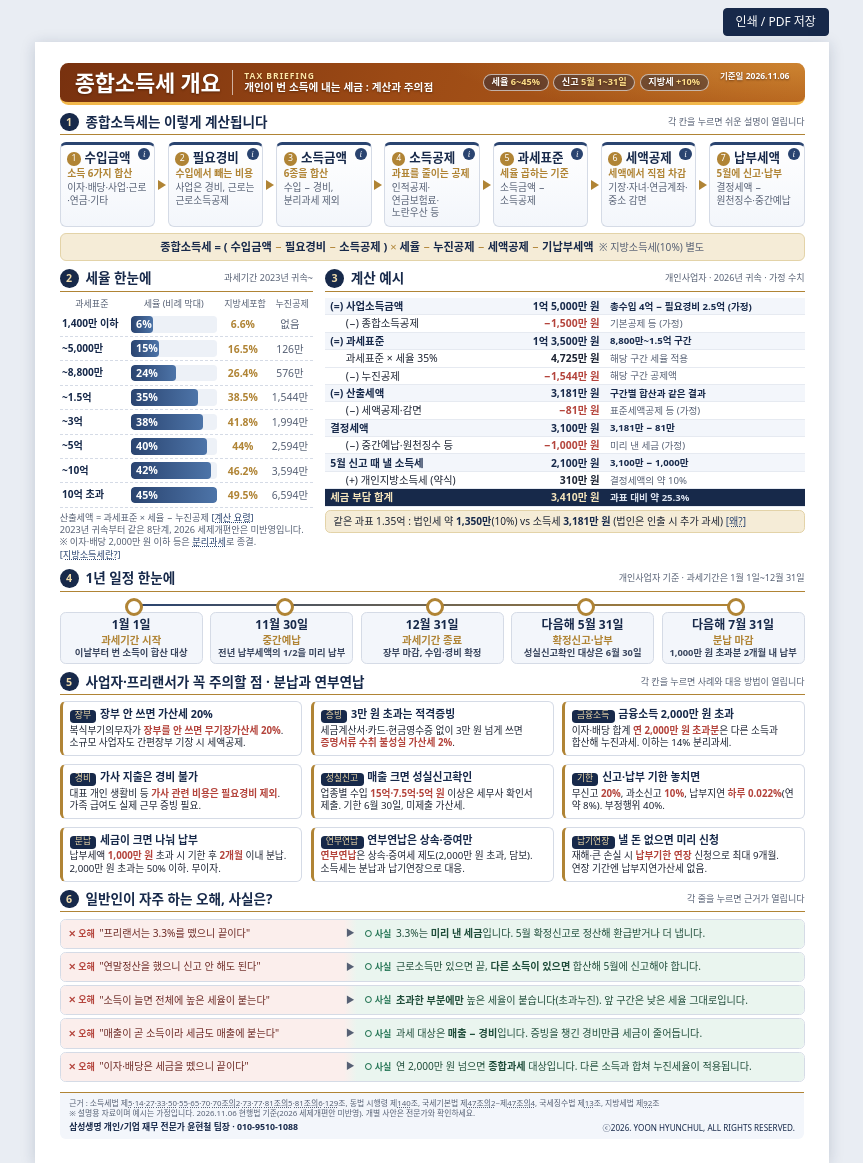
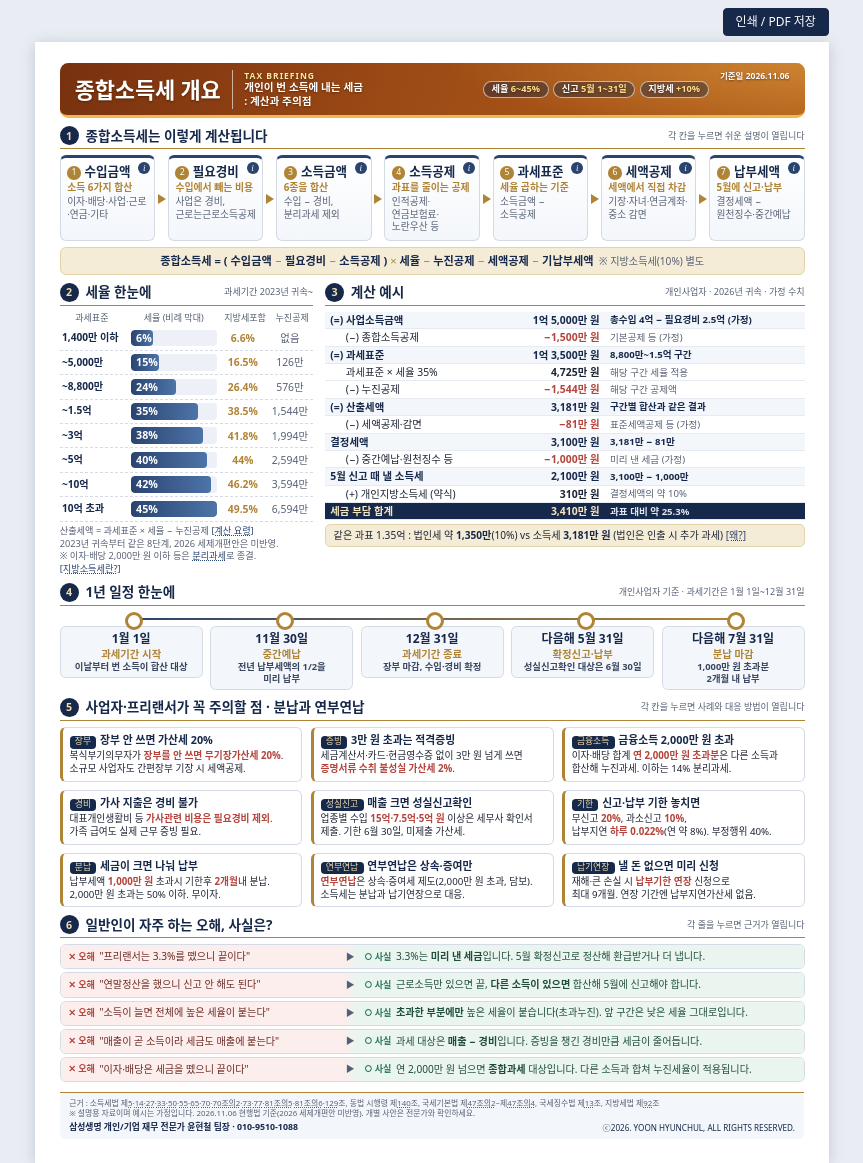
Before and after one commit to yangji-madang/SLGFC, a plain HTML site: page consult/inctax_info.html in a window 1280 px wide. Shown: the top 1163 px of the page, without its empty margins (208-1071 px from the left). Drawn offline with Linux system fonts and the light colour scheme.

Commit message:
[웹편집] consult/inctax_info.html 글자 수정 반영

```diff
--- a/consult/inctax_info.html
+++ b/consult/inctax_info.html
@@ -140,12 +140,12 @@ background:radial-gradient(80% 220% at 100% 0%,rgba(255,200,90,.35),transparent
 </div>
 
 
-<main class="sheet" id="sheet" data-ver="1793931141217">
+<main class="sheet" id="sheet" data-ver="1793931879719">
 <div class="main" id="main">
 
 <header class="ttl">
   <h1>종합소득세 개요</h1>
-  <div class="sub"><i>TAX BRIEFING</i>개인이 번 소득에 내는 세금 : 계산과 주의점</div>
+  <div class="sub"><i>TAX BRIEFING</i>개인이 번 소득에 내는 세금<br> : 계산과 주의점</div>
   <div class="chips"><span>세율 <b>6~45%</b></span><span>신고 <b>5월 1~31일</b></span><span>지방세 <b>+10%</b></span></div>
   <div class="qd">기준일 <b id="qd">2026.11.06</b></div>
 </header>
@@ -154,11 +154,11 @@ background:radial-gradient(80% 220% at 100% 0%,rgba(255,200,90,.35),transparent
   <div class="sh"><span class="n">1</span>종합소득세는 이렇게 계산됩니다<span class="hint">각 칸을 누르면 쉬운 설명이 열립니다</span></div>
   <div class="chain">
     <div class="st" data-p="ic" tabindex="0"><span class="i">i</span><span class="no">1</span><b>수입금액</b><small>소득 6가지 합산</small><p>이자·배당·사업·근로·연금·기타</p></div>
-    <div class="st" data-p="pe" tabindex="0"><span class="i">i</span><span class="no">2</span><b>필요경비</b><small>수입에서 빼는 비용</small><p>사업은 경비, 근로는 근로소득공제</p></div>
+    <div class="st" data-p="pe" tabindex="0"><span class="i">i</span><span class="no">2</span><b>필요경비</b><small>수입에서 빼는 비용</small><p>사업은 경비, 근로는근로소득공제</p></div>
     <div class="st" data-p="is" tabindex="0"><span class="i">i</span><span class="no">3</span><b>소득금액</b><small>6종을 합산</small><p>수입 − 경비, 분리과세 제외</p></div>
     <div class="st" data-p="ded" tabindex="0"><span class="i">i</span><span class="no">4</span><b>소득공제</b><small>과표를 줄이는 공제</small><p>인적공제·연금보험료·노란우산 등</p></div>
     <div class="st" data-p="tb" tabindex="0"><span class="i">i</span><span class="no">5</span><b>과세표준</b><small>세율 곱하는 기준</small><p>소득금액 − 소득공제</p></div>
-    <div class="st" data-p="credit" tabindex="0"><span class="i">i</span><span class="no">6</span><b>세액공제</b><small>세액에서 직접 차감</small><p>기장·자녀·연금계좌·중소 감면</p></div>
+    <div class="st" data-p="credit" tabindex="0"><span class="i">i</span><span class="no">6</span><b>세액공제</b><small>세액에서 직접 차감</small><p>기장·자녀·연금계좌·<br>중소 감면</p></div>
     <div class="st" data-p="pay" tabindex="0"><span class="i">i</span><span class="no">7</span><b>납부세액</b><small>5월에 신고·납부</small><p>결정세액 − 원천징수·중간예납</p></div>
   </div>
   <div class="fm">종합소득세 = ( 수입금액 <i>−</i> 필요경비 <i>−</i> 소득공제 ) <i>×</i> 세율 <i>−</i> 누진공제 <i>−</i> 세액공제 <i>−</i> 기납부세액 <span>&nbsp;※ 지방소득세(10%) 별도</span></div>
@@ -178,7 +178,7 @@ background:radial-gradient(80% 220% at 100% 0%,rgba(255,200,90,.35),transparent
       <div class="rw" data-p="prog" tabindex="0"><span class="rl">~10억</span><span class="bb"><i style="width:93%"></i><b>42%</b></span><span class="re">46.2%</span><span class="rd">3,594만</span></div>
       <div class="rw" data-p="prog" tabindex="0"><span class="rl">10억 초과</span><span class="bb"><i style="width:100%"></i><b>45%</b></span><span class="re">49.5%</span><span class="rd">6,594만</span></div>
     </div>
-    <div class="note">산출세액 = 과세표준 × 세율 − 누진공제 <span class="lk" data-p="prog">[계산 요령]</span><br>2023년 귀속부터 같은 8단계, 2026 세제개편안은 미반영입니다.<br>※ 이자·배당 2,000만 원 이하 등은 <span class="lk" data-p="sep">분리과세</span>로 종결. <span class="lk" data-p="local">[지방소득세란?]</span></div>
+    <div class="note">산출세액 = 과세표준 × 세율 − 누진공제 <span class="lk" data-p="prog">[계산 요령]</span><br>2023년 귀속부터 같은 8단계, 2026 세제개편안은 미반영.<br>※ 이자·배당 2,000만 원 이하 등은 <span class="lk" data-p="sep">분리과세</span>로 종결. <span class="lk" data-p="local">[지방소득세란?]</span></div>
   </section>
 
   <section>
@@ -205,10 +205,10 @@ background:radial-gradient(80% 220% at 100% 0%,rgba(255,200,90,.35),transparent
   <div class="sh"><span class="n">4</span>1년 일정 한눈에<span class="hint">개인사업자 기준 · 과세기간은 1월 1일~12월 31일</span></div>
   <div class="tl">
     <div class="tn" data-p="t_start" tabindex="0"><div class="tb"><div class="dt">1월 1일</div><div class="tt">과세기간 시작</div><p>이날부터 번 소득이 합산 대상</p></div></div>
-    <div class="tn" data-p="t_mid" tabindex="0"><div class="tb"><div class="dt">11월 30일</div><div class="tt">중간예납</div><p>전년 납부세액의 1/2을 미리 납부</p></div></div>
+    <div class="tn" data-p="t_mid" tabindex="0"><div class="tb"><div class="dt">11월 30일</div><div class="tt">중간예납</div><p>전년 납부세액의 1/2을<br>미리 납부</p></div></div>
     <div class="tn" data-p="t_end" tabindex="0"><div class="tb"><div class="dt">12월 31일</div><div class="tt">과세기간 종료</div><p>장부 마감, 수입·경비 확정</p></div></div>
     <div class="tn" data-p="t_file" tabindex="0"><div class="tb"><div class="dt">다음해 5월 31일</div><div class="tt">확정신고·납부</div><p>성실신고확인 대상은 6월 30일</p></div></div>
-    <div class="tn" data-p="t_pay2" tabindex="0"><div class="tb"><div class="dt">다음해 7월 31일</div><div class="tt">분납 마감</div><p>1,000만 원 초과분 2개월 내 납부</p></div></div>
+    <div class="tn" data-p="t_pay2" tabindex="0"><div class="tb"><div class="dt">다음해 7월 31일</div><div class="tt">분납 마감</div><p>1,000만 원 초과분<br>2개월 내 납부</p></div></div>
   </div>
 </section>
 
@@ -218,12 +218,12 @@ background:radial-gradient(80% 220% at 100% 0%,rgba(255,200,90,.35),transparent
     <div class="cd" data-p="c1" tabindex="0"><span class="tg">장부</span><b>장부 안 쓰면 가산세 20%</b><p>복식부기의무자가 <u>장부를 안 쓰면 무기장가산세 20%</u>. 소규모 사업자도 간편장부 기장 시 세액공제.</p></div>
     <div class="cd" data-p="c2" tabindex="0"><span class="tg">증빙</span><b>3만 원 초과는 적격증빙</b><p>세금계산서·카드·현금영수증 없이 3만 원 넘게 쓰면 <u>증명서류 수취 불성실 가산세 2%</u>.</p></div>
     <div class="cd" data-p="c3" tabindex="0"><span class="tg">금융소득</span><b>금융소득 2,000만 원 초과</b><p>이자·배당 합계 <u>연 2,000만 원 초과분</u>은 다른 소득과 합산해 누진과세. 이하는 14% 분리과세.</p></div>
-    <div class="cd" data-p="c4" tabindex="0"><span class="tg">경비</span><b>가사 지출은 경비 불가</b><p>대표 개인 생활비 등 <u>가사 관련 비용은 필요경비 제외</u>. 가족 급여도 실제 근무 증빙 필요.</p></div>
+    <div class="cd" data-p="c4" tabindex="0"><span class="tg">경비</span><b>가사 지출은 경비 불가</b><p>대표개인생활비 등 <u>가사관련 비용은 필요경비 제외</u>. 가족 급여도 실제 근무 증빙 필요.</p></div>
     <div class="cd" data-p="c5" tabindex="0"><span class="tg">성실신고</span><b>매출 크면 성실신고확인</b><p>업종별 수입 <u>15억·7.5억·5억 원</u> 이상은 세무사 확인서 제출. 기한 6월 30일, 미제출 가산세.</p></div>
-    <div class="cd" data-p="c6" tabindex="0"><span class="tg">기한</span><b>신고·납부 기한 놓치면</b><p>무신고 <u>20%</u>, 과소신고 <u>10%</u>, 납부지연 <u>하루 0.022%</u>(연 약 8%). 부정행위 40%.</p></div>
-    <div class="cd" data-p="c7" tabindex="0"><span class="tg">분납</span><b>세금이 크면 나눠 납부</b><p>납부세액 <u>1,000만 원</u> 초과 시 기한 후 <u>2개월</u> 이내 분납. 2,000만 원 초과는 50% 이하. 무이자.</p></div>
+    <div class="cd" data-p="c6" tabindex="0"><span class="tg">기한</span><b>신고·납부 기한 놓치면</b><p>무신고 <u>20%</u>, 과소신고 <u>10%</u>,<br>납부지연 <u>하루 0.022%</u>(연 약 8%). 부정행위 40%.</p></div>
+    <div class="cd" data-p="c7" tabindex="0"><span class="tg">분납</span><b>세금이 크면 나눠 납부</b><p>납부세액 <u>1,000만 원</u> 초과시 기한후 <u>2개월</u>내 분납. 2,000만 원 초과는 50% 이하. 무이자.</p></div>
     <div class="cd" data-p="c8" tabindex="0"><span class="tg">연부연납</span><b>연부연납은 상속·증여만</b><p><u>연부연납</u>은 상속·증여세 제도(2,000만 원 초과, 담보). 소득세는 분납과 납기연장으로 대응.</p></div>
-    <div class="cd" data-p="c9" tabindex="0"><span class="tg">납기연장</span><b>낼 돈 없으면 미리 신청</b><p>재해·큰 손실 시 <u>납부기한 연장</u> 신청으로 최대 9개월. 연장 기간엔 납부지연가산세 없음.</p></div>
+    <div class="cd" data-p="c9" tabindex="0"><span class="tg">납기연장</span><b>낼 돈 없으면 미리 신청</b><p>재해·큰 손실 시 <u>납부기한 연장</u> 신청으로<br>최대 9개월. 연장 기간엔 납부지연가산세 없음.</p></div>
   </div>
 </section>
 
```
